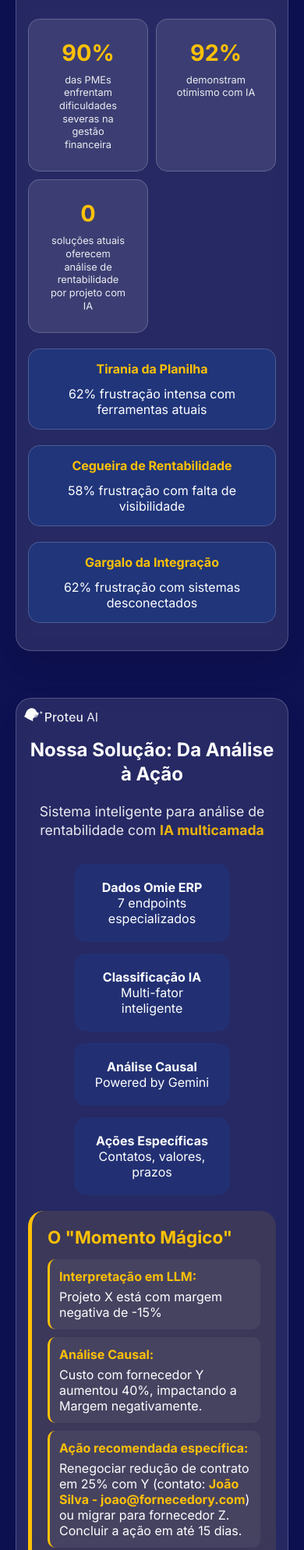
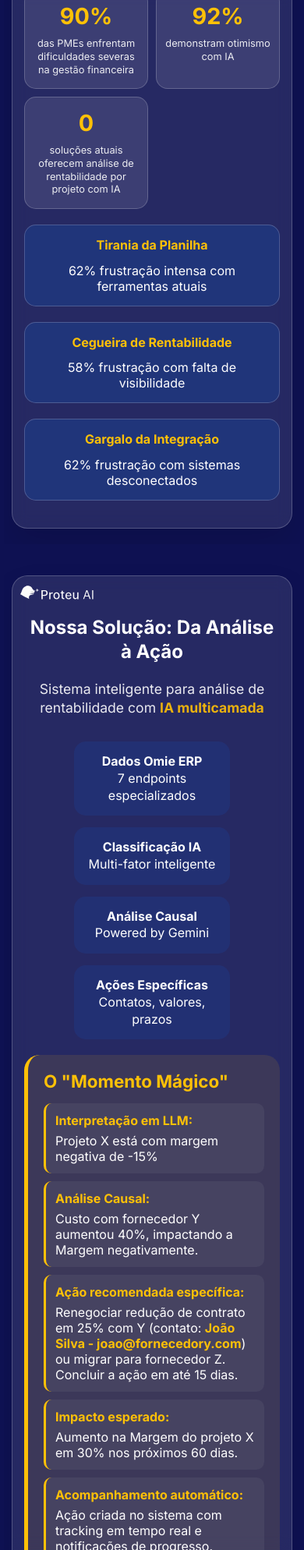
Before and after one commit to proteu-ai/apresentacao-proteu-ai, a plain HTML site: page index.html in a window 390 px wide. Shown: the part 1083-3071 px from the top of the page at 78% size. Drawn offline with Linux system fonts and the light colour scheme.

Commit message:
apresentação GC v3

```diff
--- a/index.html
+++ b/index.html
@@ -408,16 +408,25 @@
         @media (max-width: 768px) {
             .container {
                 padding: 10px;
+                max-width: 100%;
+                overflow-x: hidden;
             }
 
             .slide {
                 padding: 20px 10px;
                 margin-bottom: 20px;
+                width: 100%;
+                max-width: 100%;
+                overflow-x: hidden;
             }
 
             .slide-content {
                 padding: 60px 20px 20px 20px;
                 margin: 0 5px;
+                max-width: 100%;
+                width: 100%;
+                box-sizing: border-box;
+                overflow-x: hidden;
             }
 
             .slide-header {
@@ -440,6 +449,8 @@
                 font-size: 1.8em;
                 line-height: 1.3;
                 margin-bottom: 20px;
+                word-wrap: break-word;
+                overflow-wrap: break-word;
             }
             h3 {
                 font-size: 1.4em;
@@ -450,6 +461,7 @@
                 font-size: 1.2em;
                 margin-bottom: 30px;
                 line-height: 1.4;
+                word-wrap: break-word;
             }
 
             /* Grids otimizados para mobile */
@@ -457,6 +469,14 @@
                 grid-template-columns: repeat(auto-fit, minmax(140px, 1fr));
                 gap: 15px;
                 margin: 20px 0;
+                width: 100%;
+                max-width: 100%;
+            }
+
+            .stat-card {
+                min-width: 0;
+                word-wrap: break-word;
+                padding: 20px 15px;
             }
 
             .stat-number {
@@ -466,35 +486,61 @@
             .stat-label {
                 font-size: 0.9em;
                 line-height: 1.3;
+                word-wrap: break-word;
             }
 
             .architecture-grid {
                 grid-template-columns: 1fr;
                 gap: 15px;
+                width: 100%;
+                max-width: 100%;
             }
 
             .service-card {
                 padding: 15px;
+                min-width: 0;
+                word-wrap: break-word;
+                overflow-wrap: break-word;
+            }
+
+            .service-name {
+                word-wrap: break-word;
+                line-height: 1.3;
+            }
+
+            .service-description {
+                word-wrap: break-word;
+                line-height: 1.4;
             }
 
             .differentials {
                 gap: 15px;
                 margin: 20px 0;
+                width: 100%;
+                max-width: 100%;
             }
 
             .differentials.vertical {
                 max-width: 100%;
                 margin: 20px 0;
+                width: 100%;
             }
 
             .differential-card {
                 padding: 20px;
                 min-height: auto;
+                min-width: 0;
+                word-wrap: break-word;
+                overflow-wrap: break-word;
+                width: 100%;
+                box-sizing: border-box;
             }
 
             .differential-title {
                 font-size: 1.1em;
                 margin-bottom: 12px;
+                word-wrap: break-word;
+                line-height: 1.3;
             }
 
             /* Partnership benefits em coluna única */
@@ -502,6 +548,26 @@
                 grid-template-columns: 1fr;
                 gap: 20px;
                 margin: 20px 0;
+                width: 100%;
+                max-width: 100%;
+            }
+
+            .benefit-section {
+                min-width: 0;
+                width: 100%;
+            }
+
+            .benefit-section ul {
+                padding-left: 0;
+                margin: 0;
+            }
+
+            .benefit-section li {
+                word-wrap: break-word;
+                overflow-wrap: break-word;
+                line-height: 1.4;
+                margin-bottom: 8px;
+                padding: 6px 0 6px 12px;
             }
 
             /* Flow diagram empilhado */
@@ -509,12 +575,28 @@
                 flex-direction: column;
                 gap: 15px;
                 margin: 20px 0;
+                width: 100%;
+                max-width: 100%;
+                align-items: center;
             }
 
             .flow-step {
                 width: 100%;
                 max-width: 250px;
                 margin: 0 auto;
+                min-width: 0;
+                word-wrap: break-word;
+                text-align: center;
+            }
+
+            .flow-step h4 {
+                word-wrap: break-word;
+                line-height: 1.3;
+            }
+
+            .flow-step p {
+                word-wrap: break-word;
+                line-height: 1.4;
             }
 
             .flow-step:not(:last-child)::after {
@@ -525,11 +607,18 @@
             .tech-stack {
                 gap: 8px;
                 margin: 20px 0;
+                width: 100%;
+                max-width: 100%;
+                justify-content: center;
+                flex-wrap: wrap;
             }
 
             .tech-badge {
                 padding: 8px 15px;
                 font-size: 0.8em;
+                word-wrap: break-word;
+                text-align: center;
+                min-width: 0;
             }
 
             /* Navegação ajustada */
@@ -548,22 +637,33 @@
             .example-section {
                 margin: 10px 0;
                 padding: 12px;
+                width: 100%;
+                max-width: 100%;
+                box-sizing: border-box;
+                word-wrap: break-word;
             }
 
             .example-label {
                 font-size: 1em;
                 margin-bottom: 6px;
+                word-wrap: break-word;
             }
 
             /* Magic moment otimizado */
             .magic-moment {
                 padding: 20px;
                 margin: 20px 0;
+                width: 100%;
+                max-width: 100%;
+                box-sizing: border-box;
+                word-wrap: break-word;
             }
 
             .quote {
                 font-size: 1.1em;
                 line-height: 1.4;
+                word-wrap: break-word;
+                overflow-wrap: break-word;
             }
 
             /* CTA button responsivo */
@@ -571,25 +671,46 @@
                 padding: 12px 30px;
                 font-size: 1em;
                 margin: 15px auto;
+                max-width: 100%;
+                word-wrap: break-word;
             }
         }
 
         /* Mobile muito pequeno */
         @media (max-width: 480px) {
+            .container {
+                padding: 5px;
+            }
+
             .slide-content {
                 padding: 50px 15px 15px 15px;
+                margin: 0;
+                width: 100%;
+                max-width: 100%;
             }
 
-            h1 { font-size: 1.8em; }
-            h2 { font-size: 1.5em; }
+            h1 {
+                font-size: 1.8em;
+                line-height: 1.2;
+            }
+            h2 {
+                font-size: 1.5em;
+                line-height: 1.3;
+            }
 
             .subtitle {
                 font-size: 1.1em;
+                line-height: 1.4;
             }
 
             .stats-grid {
                 grid-template-columns: 1fr 1fr;
                 gap: 10px;
+                width: 100%;
+            }
+
+            .stat-card {
+                padding: 15px 10px;
             }
 
             .stat-number {
@@ -598,6 +719,7 @@
 
             .stat-label {
                 font-size: 0.8em;
+                line-height: 1.3;
             }
 
             .differential-card {
@@ -606,10 +728,12 @@
 
             .differential-title {
                 font-size: 1em;
+                line-height: 1.3;
             }
 
             .flow-step {
                 max-width: 200px;
+                padding: 15px;
             }
 
             .proteu-logo {
@@ -618,6 +742,15 @@
 
             .navigation {
                 right: 10px;
+            }
+
+            .service-card {
+                padding: 12px;
+            }
+
+            .benefit-section li {
+                padding: 5px 0 5px 10px;
+                font-size: 0.9em;
             }
         }
     </style>
```
